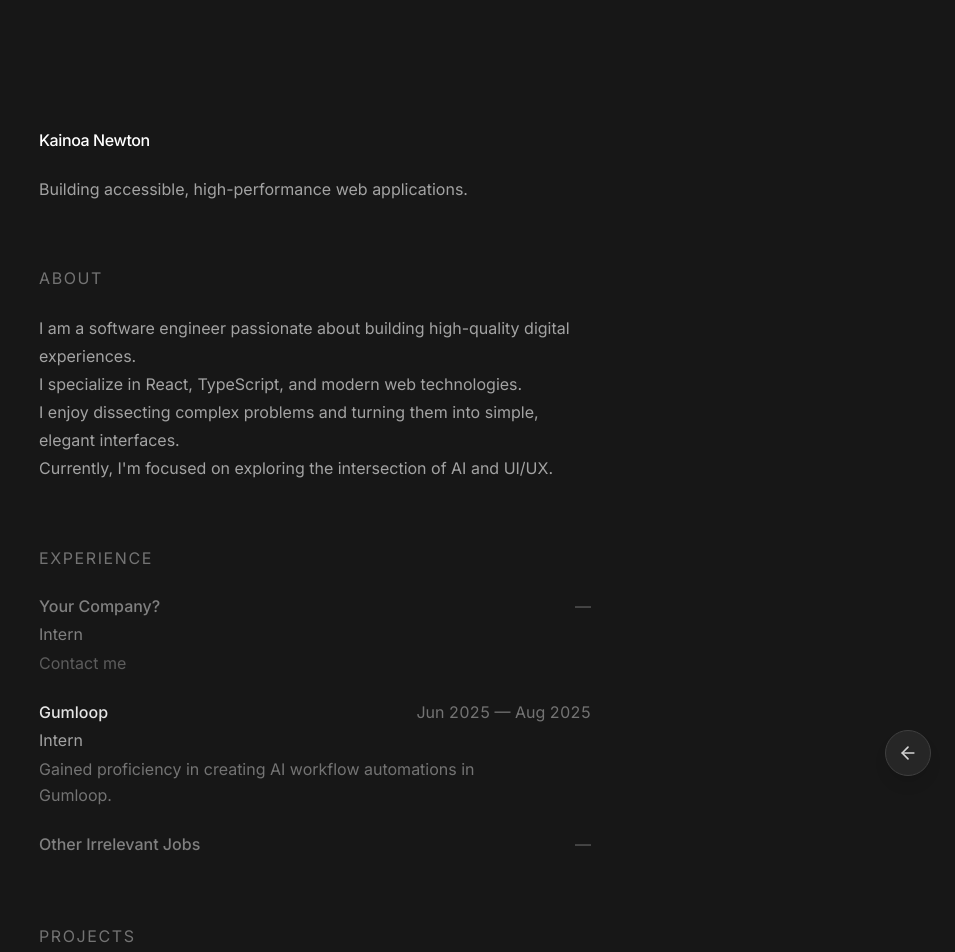
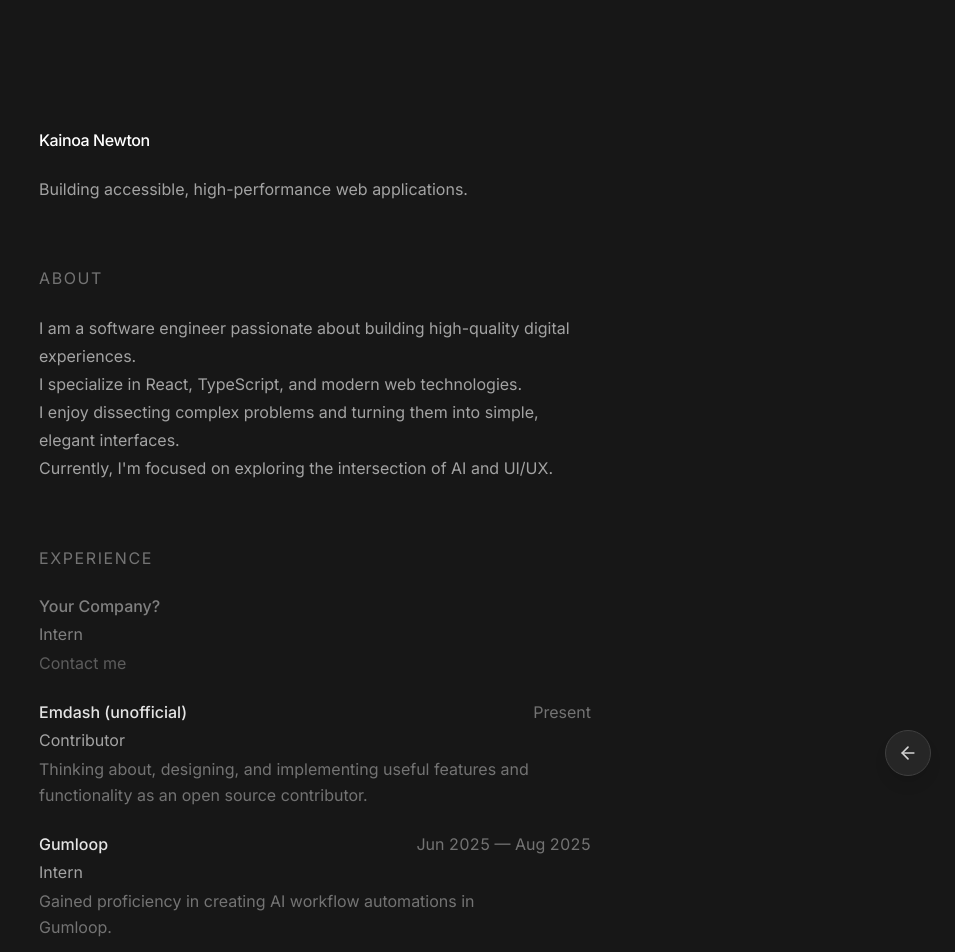
Before and after one commit to notkainoa/kainoa.me, a React (Vite) app: page / in a window 1280 px wide. Shown: the top 952 px of the page, without its empty margins (325-1280 px from the left). Built offline with nearby package versions, Linux system fonts and the light colour scheme.

Commit message:
Updated Experience
Co-Authored-By: Inspector <founders@tryinspector.com>

```diff
--- a/components/WorkList.tsx
+++ b/components/WorkList.tsx
@@ -24,7 +24,7 @@ export const WorkList: React.FC<WorkListProps> = ({ jobs }) => {
                 {job.company}
               </h3>
               <span className="text-neutral-500 tabular-nums">
-                {job.start} — {job.end}
+                {job.end ? `${job.start} — ${job.end}` : job.start}
               </span>
             </div>
             <div className="text-neutral-400">
--- a/constants.ts
+++ b/constants.ts
@@ -21,6 +21,14 @@ export const EXPERIENCE: Job[] = [
     link: "mailto:hello@kainoa.me"
   },
   {
+    company: "Emdash (unofficial)",
+    role: "Contributor",
+    start: "Present",
+    end: "",
+    description: "Thinking about, designing, and implementing useful features and functionality as an open source contributor.",
+    link: "#"
+  },
+  {
     company: "Gumloop",
     role: "Intern",
     start: "Jun 2025",
@@ -28,14 +36,6 @@ export const EXPERIENCE: Job[] = [
     description: "Gained proficiency in creating AI workflow automations in Gumloop.",
     link: "#"
   },
-  {
-    company: "Other Irrelevant Jobs",
-    role: "",
-    start: "",
-    end: "",
-    description: "",
-    link: "https://www.linkedin.com/in/kainoa-newton-36b193307/"
-  }
 ];
 
 export const PROJECTS: Project[] = [
```
